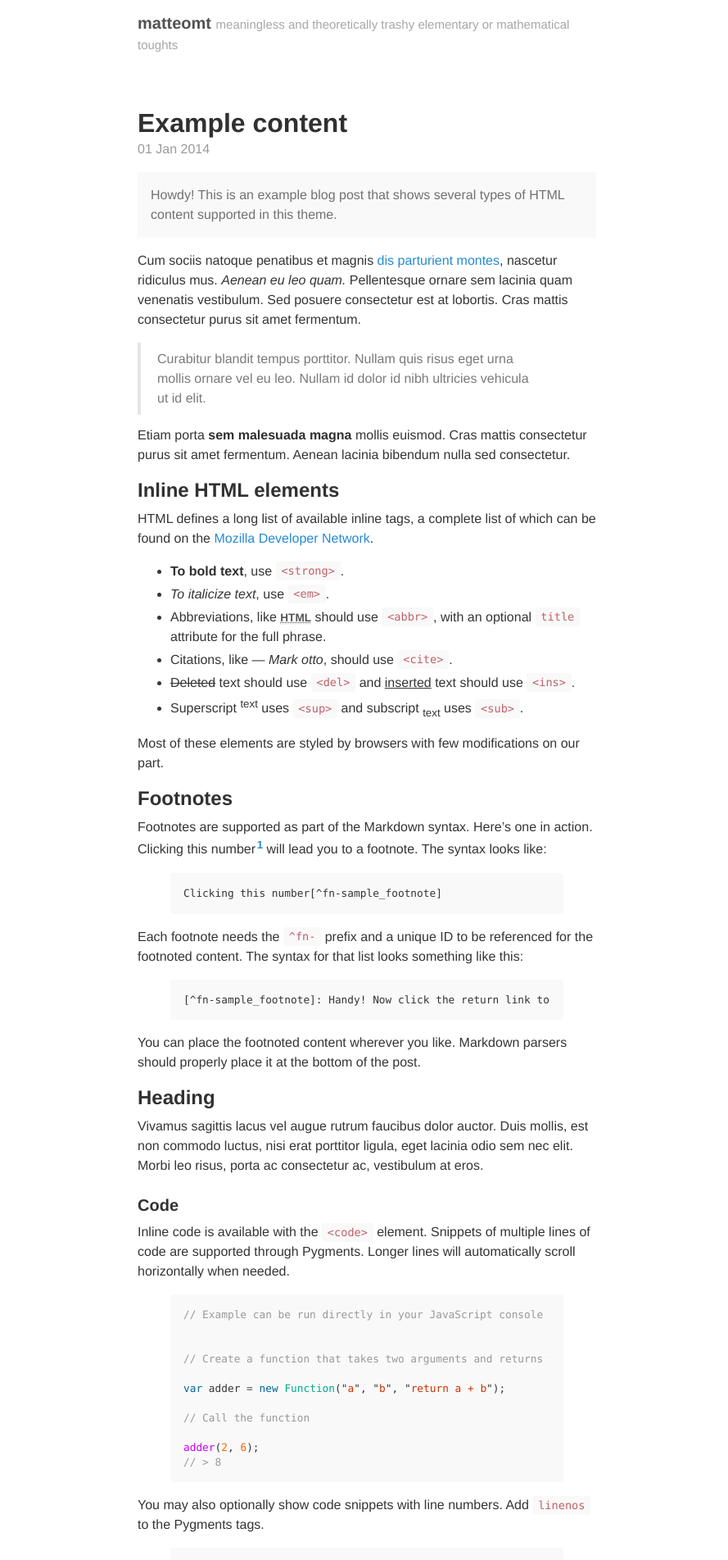
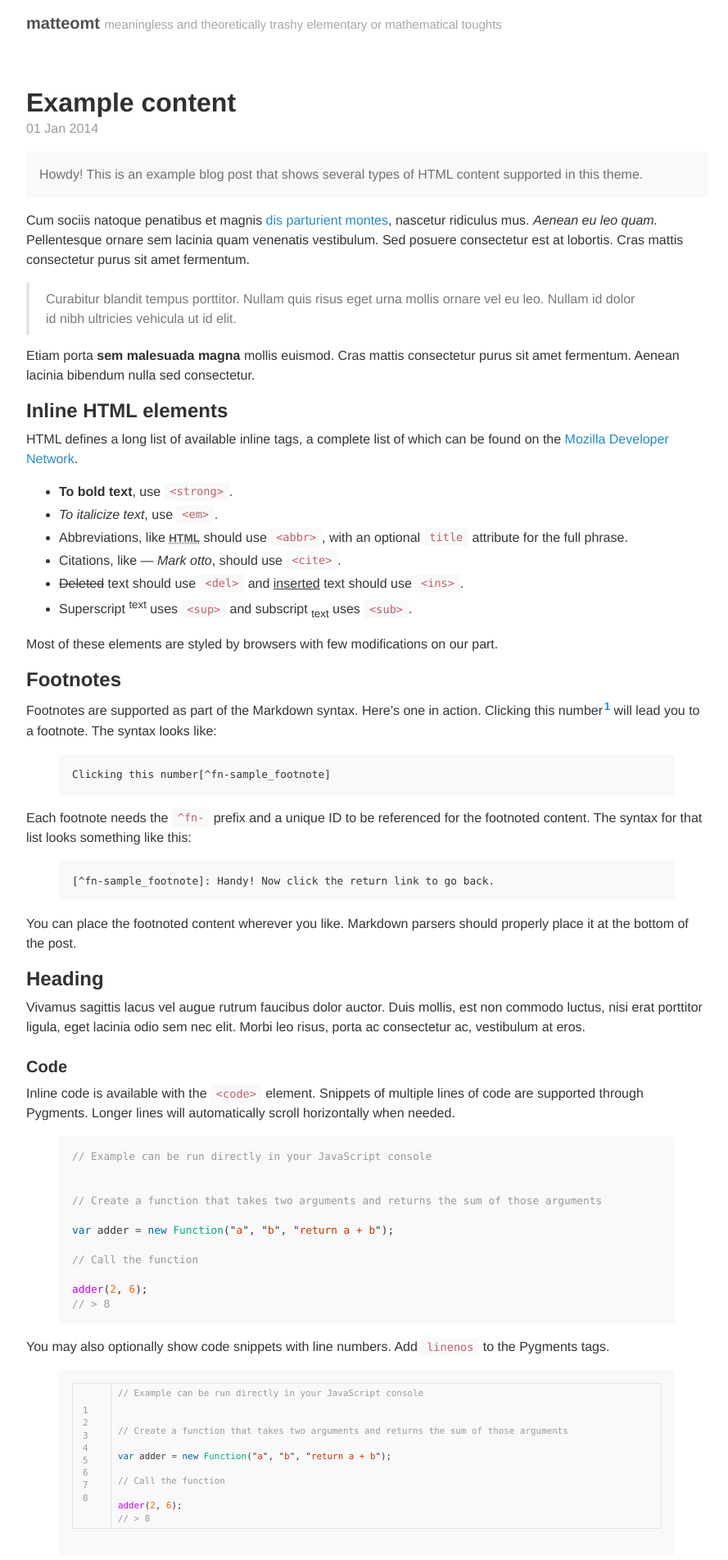
Before and after one commit to Matteomt/matteomt.github.io, a Jekyll site: the page built from index.html, in a window 1280 px wide. Shown: the top 1903 px of the page at 82% size, without its empty margins (192-1081 px from the left). Built offline with Jekyll 4.4.1, drawn with Linux system fonts in a browser that asks for light colours; the list of posts is cut into pages by our own code.

Commit message:
style large-breakpoint bug

```diff
--- a/_sass/_layout.scss
+++ b/_sass/_layout.scss
@@ -3,7 +3,7 @@
 // Styles for managing the structural hierarchy of the site.
 
 .container {
-  max-width: 38rem;
+  max-width: $large-breakpoint;
   padding-left:  1.5rem;
   padding-right: 1.5rem;
   margin-left:  auto;
--- a/_sass/_variables.scss
+++ b/_sass/_variables.scss
@@ -23,7 +23,7 @@ $link-color: $blue;
 
 $border-color: #e5e5e5;
 
-$large-breakpoint:55em;
+$large-breakpoint:55rem;
 $large-font-size: 16px;
 
 $code-font-family: Menlo, Monaco, "Courier New", monospace;
```
